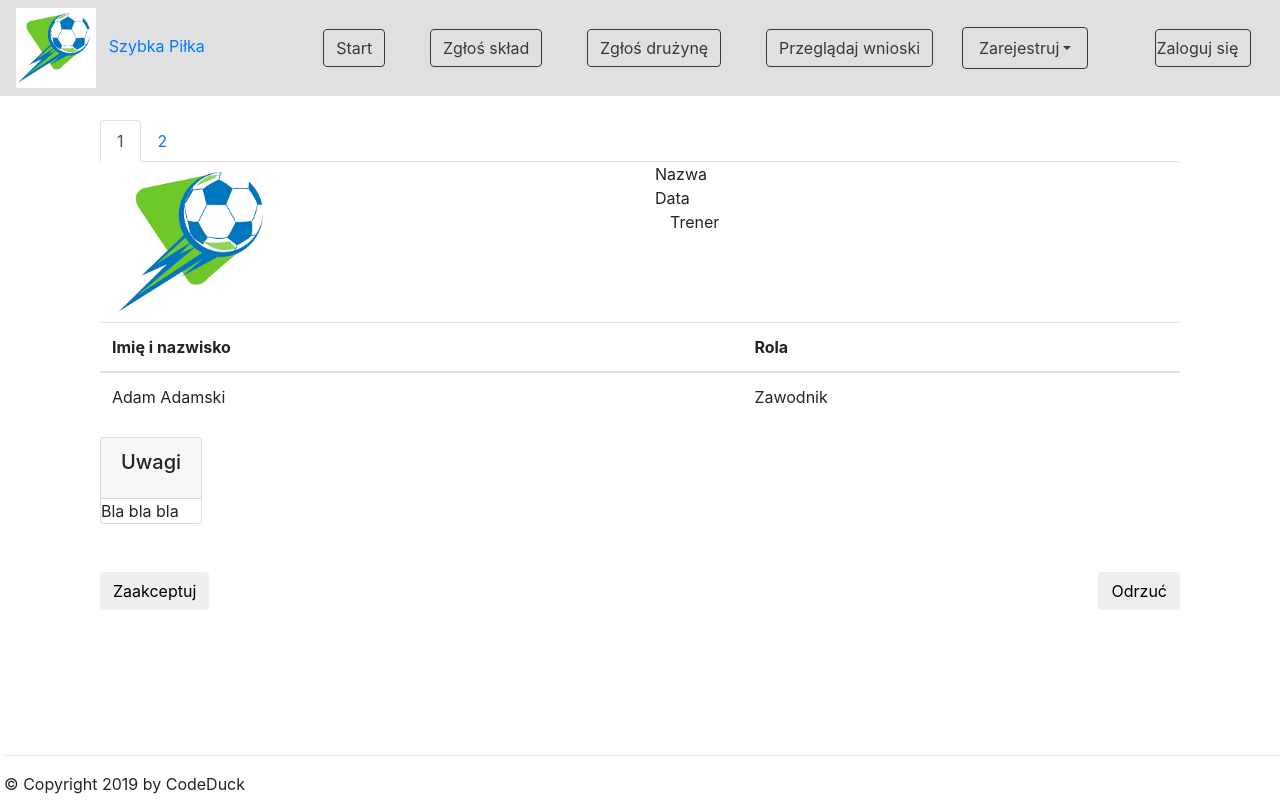
After one commit to tobi605/SzybkaPilka, a Flask app: page /forms in a window 1280 px wide. The commit adds this page. Run offline with Flask 2, Linux system fonts and the light colour scheme; parts of the project's set-up code (start-up, migrations or seed data) failed here and were passed over; some libraries are stand-ins or nearby versions.

Commit message:
added show forms view

```diff
--- a/app.py
+++ b/app.py
@@ -100,6 +100,10 @@ def register(person):
 def add_team():
     return render_template('add_team.html')
 
+@app.route('/forms')
+def show_forms():
+    return render_template('show_forms.html')
+
 @app.route('/')
 def index():
     return render_template('index.html')
--- a/templates/layout.html
+++ b/templates/layout.html
@@ -24,7 +24,7 @@
         <a class="btn btn-outline-dark" href="{{ url_for('index') }} " style="margin-right: 1vw">Zgłoś drużynę</a>
       </li>
       <li class="nav-link">
-        <a class="btn btn-outline-dark" href="{{ url_for('index') }} " style="margin-right: 1vw">Przeglądaj wnioski</a>
+        <a class="btn btn-outline-dark" href="{{ url_for('show_forms') }} " style="margin-right: 1vw">Przeglądaj wnioski</a>
       </li>
       <li class="nav-item dropdown" style="list-style: none">
         <a class="btn btn-outline-dark nav-link dropdown-toggle" href="#" role="button" id="navbarDropdown" data-toggle="dropdown" aria-haspopup="true" aria-expanded="false">Zarejestruj</a>
--- /dev/null
+++ b/templates/show_forms.html
@@ -0,0 +1,120 @@
+{% extends "layout.html" %}
+
+{% block title %}Przeglądaj wnioski{% endblock %}
+{% block content %}
+
+<ul class="nav nav-tabs" id="tabs" role="tablist">
+    <!-- for each item loop indexes, put in ids-->
+    <li class="nav-item">
+        <a class="nav-link active" id="1" data-toggle="tab" role="tab" href="#pane1">1</a>
+    </li>
+    <li class="nav-item">
+        <a class="nav-link" id="2" data-toggle="tab" role="tab" href="#pane2">2</a>
+    </li>
+</ul>
+<div class="tab-content">
+    <div class="tab-pane active" id="pane1">
+        <div class="container">
+            <div class="row">
+                <div class="col">
+                    <img src="{{url_for('static', filename='logo.png')}}" style="height:20vh;width:auto;"/>
+                </div>
+                <div class="col">
+                    <div class="container">
+                        <div class="row">
+                            Nazwa
+                        </div>
+                        <div class="row">
+                            Data
+                        </div>
+                        <div>
+                            Trener
+                        </div>
+                    </div>
+                </div>
+            </div>
+            <div class="row">
+                <table class="table">
+                        <thead>
+                                <tr>
+                                    <th scope="col">Imię i nazwisko</th>
+                                    <th scope="col">Rola</th>
+                                </tr>
+                            </thead>
+                            <tbody>
+                                <!--put for loop inserting players here, remove mock rows-->
+                                    <tr>
+                                        <td>Adam Adamski</td>
+                                        <td>Zawodnik</td>
+                                    </tr>
+                            </tbody>
+                </table>
+            </div>
+            <div class="row">
+                <div class="card">
+                    <div class="card-header">
+                        <h5 class="card-title">Uwagi</h5>
+                    </div>
+                    <p class="card-text">Bla bla bla</p>
+                </div>
+            </div>
+            <div class="row mt-5">
+                <button class="btn ml-0 mr-auto">Zaakceptuj</button>
+                <button class="btn ml-auto mr-0">Odrzuć</button>
+            </div>
+        </div>
+    </div>
+    <div class="tab-pane" id="pane2">
+            <div class="container">
+                    <div class="row">
+                        <div class="col">
+                            <img src="{{url_for('static', filename='logo.png')}}" style="height:20vh;width:auto;"/>
+                        </div>
+                        <div class="col">
+                            <div class="container">
+                                <div class="row">
+                                    Nazwa2
+                                </div>
+                                <div class="row">
+                                    Data2
+                                </div>
+                                <div>
+                                    Trener2
+                                </div>
+                            </div>
+                        </div>
+                    </div>
+                    <div class="row">
+                        <table class="table">
+                                <thead>
+                                        <tr>
+                                            <th scope="col">Imię i nazwisko</th>
+                                            <th scope="col">Rola</th>
+                                        </tr>
+                                    </thead>
+                                    <tbody>
+                                        <!--put for loop inserting players here, remove mock rows-->
+                                            <tr>
+                                                <td>Paweł Pawełski</td>
+                                                <td>Medyk</td>
+                                            </tr>
+                                    </tbody>
+                        </table>
+                    </div>
+                    <div class="row">
+                        <div class="card">
+                            <div class="card-header">
+                                <h5 class="card-title">Uwagi2</h5>
+                            </div>
+                            <p class="card-text">Bla bla bleh</p>
+                        </div>
+                    </div>
+                    <div class="row mt-5">
+                        <button class="btn ml-0 mr-auto">Zaakceptuj</button>
+                        <button class="btn ml-auto mr-0">Odrzuć</button>
+                    </div>
+                </div>
+    </div>
+</div>
+
+{% endblock %}
```
